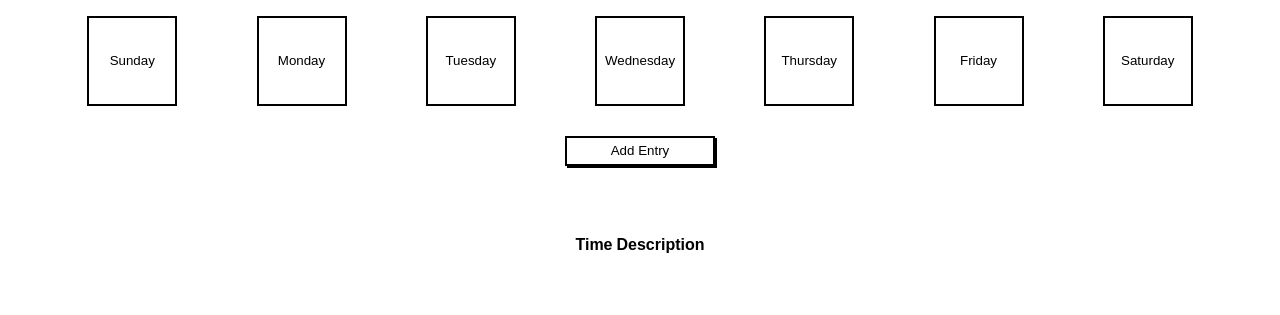
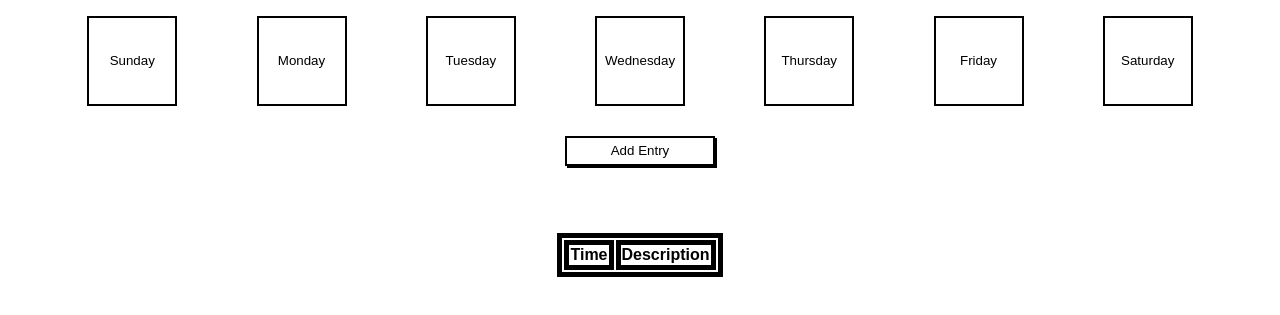
Before and after one commit to yunx2/week-planner, a plain HTML site: page index.html in a window 1280 px wide. Shown: the part 87-402 px from the top of the page. Drawn offline with Linux system fonts and the light colour scheme.

Commit message:
add function to render shedule entries as table rows; clicking day button renders the schedule for that day in the table

```diff
--- a/index.html
+++ b/index.html
@@ -101,8 +101,8 @@
       </div>
     </div>
     <div class="row">
-      <div class="column-full">
-        <table class="schedule-table flex-container justify-center">
+      <div class="column-full flex-container justify-center">
+        <table class="schedule-table">
           <thead>
             <tr>
             <th>Time</th>
--- a/main.js
+++ b/main.js
@@ -9,7 +9,7 @@ const $timeSelect = document.querySelector('.time-select');
 const $description = document.querySelector('.description');
 const $buttons = document.querySelector('.buttons');
 const $scheduleHeader = document.querySelector('.schedule-header');
-
+const $tbody = document.getElementById('tbody');
 $addEntry.addEventListener('click', () => {
   $entryFormModal.showModal();
 });
@@ -27,8 +27,12 @@ $buttons.addEventListener('click', event => {
   if (event.target.getAttribute('data-day')) {
     var clickedDay = event.target.getAttribute('data-day');
     var clickedDayArray = data.entries[clickedDay];
+    clickedDayArray.forEach(entry => {
+      const $entry = renderEntries(entry);
+      console.log('$entry', $entry);
+      $tbody.appendChild($entry);
+    });
   }
-
 });
 
 function handleSubmit(e) {
--- a/styles.css
+++ b/styles.css
@@ -85,6 +85,11 @@ button:hover {
   margin-bottom: 15px;
 }
 
-/* .btn-submit {
-
-} */
+table,
+tr,
+td,
+th {
+  border-style: solid;
+  border-width: 5px;
+  border-color: #000;
+}
```
